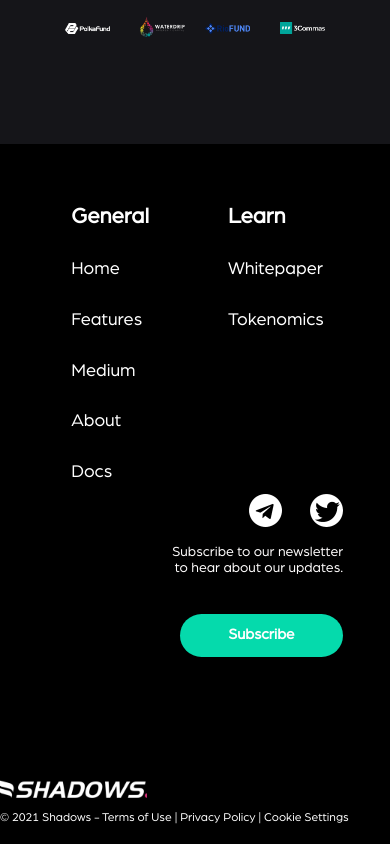
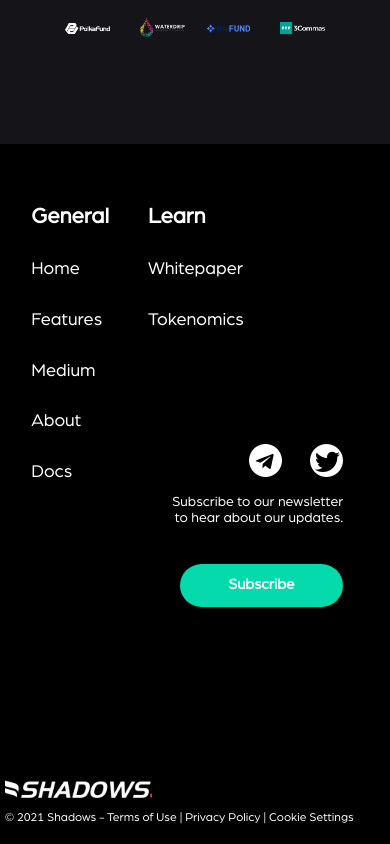
Before and after one commit to ShadowsNetwork/shadows-official-website, a Vue app: page / in a window 390 px wide. Shown: the part 3110-3954 px from the top of the page. Built offline with nearby package versions, Linux system fonts and the light colour scheme.

Commit message:
Modify the bottom left and right spacing and the left spacing of the logo at the bottom of the phone

```diff
--- a/src/components/foot/foot.vue
+++ b/src/components/foot/foot.vue
@@ -55,11 +55,15 @@ export default {
 }
 .foot-content {
   display: flex;
+  position: relative;
 }
 .general {
   color: #fff;
   margin-top: 30px;
-  margin-left: 10%;
+  margin-left: 12%;
+}
+ul{
+  padding: 0;
 }
 li {
   list-style: none;
@@ -79,10 +83,10 @@ li {
   margin-left: 10%;
 }
 .contact {
+  position: absolute;
   width: 320px;
-  margin-left: 35%;
-  margin-top: 50px;
-  position: relative;
+  top: 50px;
+  right: 12%;
 }
 .contactImg {
   width: 100%;
@@ -168,7 +172,7 @@ li {
     font-size: 22px;
   }
   .childText {
-    font-weight: 200;
+    font-weight: 1;
     font-size: 18px;
   }
   .learn {
@@ -224,10 +228,11 @@ li {
   }
   .footBottom-img {
     width: 147px;
+    margin-left: 5px;
   }
   .footBottom > span {
     display: block;
-    margin-left: 0;
+    margin-left: 5px;
     font-size: 12px;
     color: #FFFFFF;
   }
```
